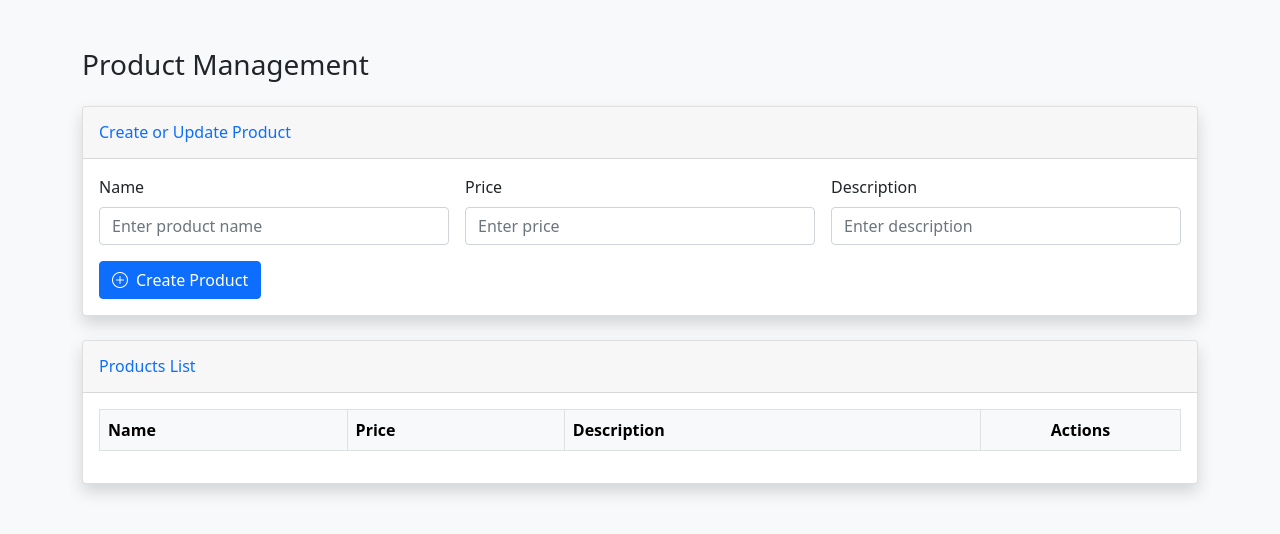
After one commit to lfiathan/ECOMMERCE_app, a Flask app: page /product in a window 1280 px wide. The commit adds this page. Shown: the top 534 px of the page. Run offline with Flask 3, Linux system fonts and the light colour scheme; lists and menus that the app fills with data are empty; some libraries are stand-ins or nearby versions.

Commit message:
final result

```diff
--- a/server.py
+++ b/server.py
@@ -1,5 +1,5 @@
-from flask import Flask, request, jsonify
-from flask import render_template
+
+from flask import Flask, request, jsonify, render_template
 from pymongo import MongoClient
 from pymongo.errors import ConnectionFailure
 from bson import ObjectId
@@ -8,10 +8,11 @@ import os
 app = Flask(__name__)
 
 # MongoDB connection setup
-
 client = MongoClient(os.getenv('MONGO_URI'))
 db = client.test_mongodb
 users_collection = db.users
+products_collection = db.products
+
 # Check MongoDB connection
 try:
     client.admin.command('ping')  # 'ping' command tests connection
@@ -29,16 +30,21 @@ def check_db():
     except Exception as e:
         return f"Database connection error: {str(e)}", 500
 
-#helper function to convert mongoDB object to JSON
-def user_to_dict(user):
-    user['_id'] = str(user['_id']) #convert object to string
-    return user
+# Helper function to convert MongoDB Object to JSON-compatible format
+def object_to_dict(obj):
+    obj['_id'] = str(obj['_id'])  # convert ObjectId to string
+    return obj
 
 @app.route('/')
-def home():
+def user():
     return render_template('index.html')
 
-# Create = create users
+
+@app.route('/product')
+def products():
+    return render_template('products.html')
+
+# Create user
 @app.route('/users', methods=['POST'])
 def create_user():
     data = request.get_json()
@@ -46,7 +52,7 @@ def create_user():
     email = data.get('email')
 
     if not name or not email:
-        return jsonify({'massage': 'Name and email didapatkan'})
+        return jsonify({'message': 'Name and email are required!'}), 400
 
     user = {
         'name': name,
@@ -60,7 +66,7 @@ def create_user():
 @app.route('/users', methods=['GET'])
 def get_users():
     users = users_collection.find()
-    users_list = [user_to_dict(user) for user in users]
+    users_list = [object_to_dict(user) for user in users]
     return jsonify(users_list), 200
 
 # Read: Get a user by ID
@@ -69,7 +75,7 @@ def get_user(user_id):
     user = users_collection.find_one({'_id': ObjectId(user_id)})
     if not user:
         return jsonify({'message': 'User not found!'}), 404
-    return jsonify(user_to_dict(user)), 200
+    return jsonify(object_to_dict(user)), 200
 
 # Update: Modify an existing user
 @app.route('/users/<user_id>', methods=['PUT'])
@@ -101,5 +107,94 @@ def delete_user(user_id):
         return jsonify({'message': 'User not found!'}), 404
     return jsonify({'message': 'User deleted successfully!'}), 200
 
+# CRUD routes for products
+@app.route('/products', methods=['POST'])
+def create_product():
+    try:
+        data = request.get_json()
+        name = data.get('name')
+        price = data.get('price')
+        description = data.get('description', '')
+
+        if not name or not price:
+            return jsonify({'message': 'Name and price are required!'}), 400
+
+        product = {
+            'name': name,
+            'price': float(price),
+            'description': description
+        }
+
+        result = products_collection.insert_one(product)
+        return jsonify({
+            'message': 'Product created!',
+            'product_id': str(result.inserted_id)
+        }), 201
+    except Exception as e:
+        return jsonify({'message': f'Error creating product: {str(e)}'}), 500
+
+@app.route('/products', methods=['GET'])
+def get_products():
+    try:
+        products = products_collection.find()
+        if not products:
+            return jsonify({'message': 'No products found!'}), 404
+        products_list = [object_to_dict(product) for product in products]
+        return jsonify(products_list), 200
+    except Exception as e:
+        return jsonify({'message': f'Error fetching products: {str(e)}'}), 500
+
+@app.route('/products/<product_id>', methods=['GET'])
+def get_product(product_id):
+    try:
+        product = products_collection.find_one({'_id': ObjectId(product_id)})
+        if not product:
+            return jsonify({'message': 'Product not found!'}), 404
+        return jsonify(object_to_dict(product)), 200
+    except Exception as e:
+        return jsonify({'message': f'Error fetching product: {str(e)}'}), 500
+
+@app.route('/products/<product_id>', methods=['PUT'])
+def update_product(product_id):
+    try:
+        data = request.get_json()
+        name = data.get('name')
+        price = data.get('price')
+        description = data.get('description')
+
+        update_data = {}
+        if name:
+            update_data['name'] = name
+        if price:
+            update_data['price'] = float(price)
+        if description:
+            update_data['description'] = description
+
+        if not update_data:
+            return jsonify({'message': 'No fields to update!'}), 400
+
+        result = products_collection.update_one(
+            {'_id': ObjectId(product_id)},
+            {'$set': update_data}
+        )
+
+        if result.matched_count == 0:
+            return jsonify({'message': 'Product not found!'}), 404
+
+        return jsonify({'message': 'Product updated successfully!'}), 200
+    except Exception as e:
+        return jsonify({'message': f'Error updating product: {str(e)}'}), 500
+
+@app.route('/products/<product_id>', methods=['DELETE'])
+def delete_product(product_id):
+    try:
+        result = products_collection.delete_one({'_id': ObjectId(product_id)})
+        if result.deleted_count == 0:
+            return jsonify({'message': 'Product not found!'}), 404
+        return jsonify({'message': 'Product deleted successfully!'}), 200
+    except Exception as e:
+        return jsonify({'message': f'Error deleting product: {str(e)}'}), 500
+
+
 if __name__ == '__main__':
     app.run(host='0.0.0.0', debug=True)
--- /dev/null
+++ b/templates/products.html
@@ -0,0 +1,210 @@
+<!DOCTYPE html>
+<html lang="en">
+<head>
+    <meta charset="UTF-8">
+    <meta name="viewport" content="width=device-width, initial-scale=1.0">
+    <link href="https://cdn.jsdelivr.net/npm/bootstrap@5.0.2/dist/css/bootstrap.min.css" rel="stylesheet">
+    <link href="https://cdn.jsdelivr.net/npm/bootstrap-icons@1.7.2/font/bootstrap-icons.css" rel="stylesheet">
+    <title>Product Management</title>
+</head>
+<body class="bg-light">
+    <div class="container py-5">
+        <!-- Header -->
+        <div class="row mb-4">
+            <div class="col">
+                <h1 class="h3 mb-0 text-gray-800">Product Management</h1>
+            </div>
+        </div>
+
+        <!-- Create/Update Form Card -->
+        <div class="card shadow mb-4">
+            <div class="card-header py-3">
+                <h6 class="m-0 font-weight-bold text-primary">Create or Update Product</h6>
+            </div>
+            <div class="card-body">
+                <form id="productForm" class="row g-3">
+                    <div class="col-md-4">
+                        <label for="name" class="form-label">Name</label>
+                        <input type="text" class="form-control" id="name" placeholder="Enter product name" required>
+                    </div>
+                    <div class="col-md-4">
+                        <label for="price" class="form-label">Price</label>
+                        <input type="number" class="form-control" id="price" placeholder="Enter price" required>
+                    </div>
+                    <div class="col-md-4">
+                        <label for="description" class="form-label">Description</label>
+                        <input type="text" class="form-control" id="description" placeholder="Enter description">
+                    </div>
+                    <div class="col-12">
+                        <button id="createBtn" type="submit" class="btn btn-primary">
+                            <i class="bi bi-plus-circle me-2"></i>Create Product
+                        </button>
+                        <button id="updateBtn" type="button" class="btn btn-success" style="display:none;">
+                            <i class="bi bi-check-circle me-2"></i>Update Product
+                        </button>
+                    </div>
+                </form>
+            </div>
+        </div>
+
+        <!-- Products List Card -->
+        <div class="card shadow">
+            <div class="card-header py-3">
+                <h6 class="m-0 font-weight-bold text-primary">Products List</h6>
+            </div>
+            <div class="card-body">
+                <div class="table-responsive">
+                    <table class="table table-bordered table-hover">
+                        <thead class="table-light">
+                            <tr>
+                                <th>Name</th>
+                                <th>Price</th>
+                                <th>Description</th>
+                                <th class="text-center" style="width: 200px;">Actions</th>
+                            </tr>
+                        </thead>
+                        <tbody id="productTable">
+                            <!-- Products will be listed here -->
+                        </tbody>
+                    </table>
+                </div>
+            </div>
+        </div>
+    </div>
+
+    <script src="https://cdn.jsdelivr.net/npm/bootstrap@5.0.2/dist/js/bootstrap.bundle.min.js"></script>
+    <script>
+        // Function to fetch products
+        async function fetchProducts() {
+            try {
+                const response = await fetch('/products');
+                const products = await response.json();
+                const productTable = document.getElementById('productTable');
+                productTable.innerHTML = '';
+                products.forEach(product => {
+                    productTable.innerHTML += `
+                        <tr data-id="${product._id}">
+                            <td class="name">${product.name}</td>
+                            <td class="price">${product.price}</td>
+                            <td class="description">${product.description || ''}</td>
+                            <td class="text-center">
+                                <button class="btn btn-sm btn-warning me-2" onclick="editProduct('${product._id}')">
+                                    <i class="bi bi-pencil-square me-1"></i>Edit
+                                </button>
+                                <button class="btn btn-sm btn-danger" onclick="deleteProduct('${product._id}')">
+                                    <i class="bi bi-trash me-1"></i>Delete
+                                </button>
+                            </td>
+                        </tr>
+                    `;
+                });
+            } catch (error) {
+                console.error('Error fetching products:', error);
+                alert('Failed to fetch products!');
+            }
+        }
+
+        // Function to create product
+        document.getElementById('productForm').onsubmit = async (e) => {
+            e.preventDefault();
+            const name = document.getElementById('name').value;
+            const price = document.getElementById('price').value;
+            const description = document.getElementById('description').value;
+
+            try {
+                const response = await fetch('/products', {
+                    method: 'POST',
+                    headers: {
+                        'Content-Type': 'application/json',
+                    },
+                    body: JSON.stringify({ name, price, description }),
+                });
+
+                if (response.ok) {
+                    alert('Product created successfully!');
+                    document.getElementById('productForm').reset();
+                    fetchProducts();
+                } else {
+                    alert('Failed to create product!');
+                }
+            } catch (error) {
+                console.error('Error:', error);
+                alert('Failed to create product!');
+            }
+        };
+
+        // Function to edit product
+        function editProduct(productId) {
+            const row = document.querySelector(`tr[data-id="${productId}"]`);
+            const name = row.querySelector('.name').textContent;
+            const price = row.querySelector('.price').textContent;
+            const description = row.querySelector('.description').textContent;
+
+            document.getElementById('name').value = name;
+            document.getElementById('price').value = price;
+            document.getElementById('description').value = description;
+
+            const createBtn = document.getElementById('createBtn');
+            const updateBtn = document.getElementById('updateBtn');
+            createBtn.style.display = 'none';
+            updateBtn.style.display = 'inline-block';
+
+            updateBtn.onclick = () => updateProduct(productId);
+        }
+
+        // Function to update product
+        async function updateProduct(productId) {
+            const name = document.getElementById('name').value;
+            const price = document.getElementById('price').value;
+            const description = document.getElementById('description').value;
+
+            try {
+                const response = await fetch(`/products/${productId}`, {
+                    method: 'PUT',
+                    headers: {
+                        'Content-Type': 'application/json',
+                    },
+                    body: JSON.stringify({ name, price, description }),
+                });
+
+                if (response.ok) {
+                    alert('Product updated successfully!');
+                    document.getElementById('productForm').reset();
+                    document.getElementById('createBtn').style.display = 'inline-block';
+                    document.getElementById('updateBtn').style.display = 'none';
+                    fetchProducts();
+                } else {
+                    alert('Failed to update product!');
+                }
+            } catch (error) {
+                console.error('Error:', error);
+                alert('Failed to update product!');
+            }
+        }
+
+        // Function to delete product
+        async function deleteProduct(productId) {
+            if (confirm('Are you sure you want to delete this product?')) {
+                try {
+                    const response = await fetch(`/products/${productId}`, {
+                        method: 'DELETE',
+                    });
+
+                    if (response.ok) {
+                        alert('Product deleted successfully!');
+                        fetchProducts();
+                    } else {
+                        alert('Failed to delete product!');
+                    }
+                } catch (error) {
+                    console.error('Error:', error);
+                    alert('Failed to delete product!');
+                }
+            }
+        }
+
+        // Fetch products when page loads
+        window.onload = fetchProducts;
+    </script>
+</body>
+</html>
```
Also changed, not shown: docker-compose.yml (+8 -0 lines), templates/index.html (+67 -18 lines), 1 other file.
